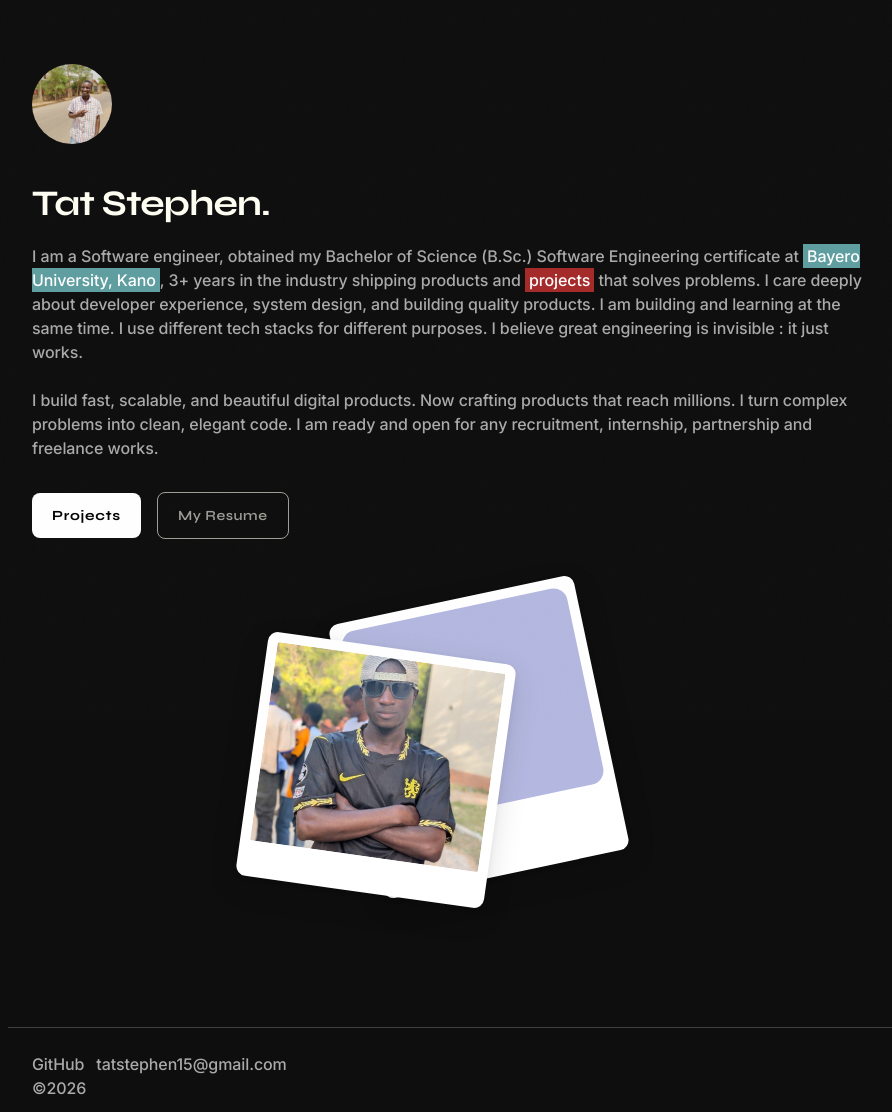
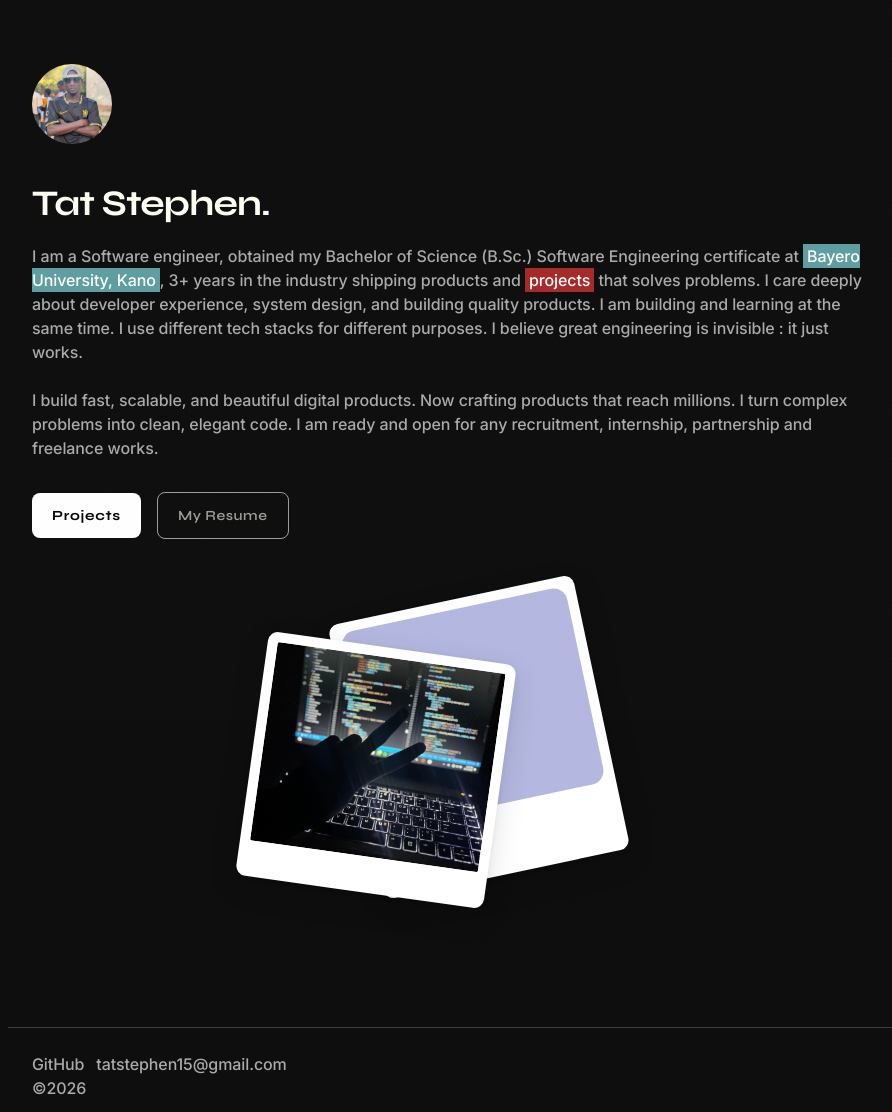
Before and after one commit to tatstephenweb/tat, a Flask app: page / in a window 1280 px wide. Shown: the part 80-1192 px from the top of the page, without its empty margins (184-1076 px from the left). Run offline with Flask 3, Linux system fonts and the light colour scheme; some libraries are stand-ins or nearby versions.

Commit message:
Modify profile section in index.html
Updated profile image and resume link in index.html.

```diff
--- a/templates/index.html
+++ b/templates/index.html
@@ -9,7 +9,7 @@
       <!-- Avatar -->
       <div class="relative mb-10 flex-shrink-0" data-animate>
         <div class="w-20 h-20 rounded-full overflow-hidden">
-          <img src="{{ url_for('static', filename='images/profile-pic.jpg')}}" alt="Tat Stephen" class="w-full h-full object-cover" />
+          <img src="{{ url_for('static', filename='images/gangster-pic.jpeg')}}" alt="Tat Stephen" class="w-full h-full object-cover" />
         </div>
       </div>
 
@@ -55,7 +55,7 @@
 
       <figure class="polaroid front">
         <!-- Flask: src="{{ url_for('static', filename='images/profile.jpg') }}" -->
-        <img src="{{ url_for('static', filename='images/gangster-pic.jpeg')}}" alt="Tat Stephen" class="w-full h-full object-cover" />
+        <img src="{{ url_for('static', filename='images/IMG_0249.jpg')}}" alt="Tat Stephen" class="w-full h-full object-cover" />
         <figcaption></figcaption>
       </figure>
     </div>
```
